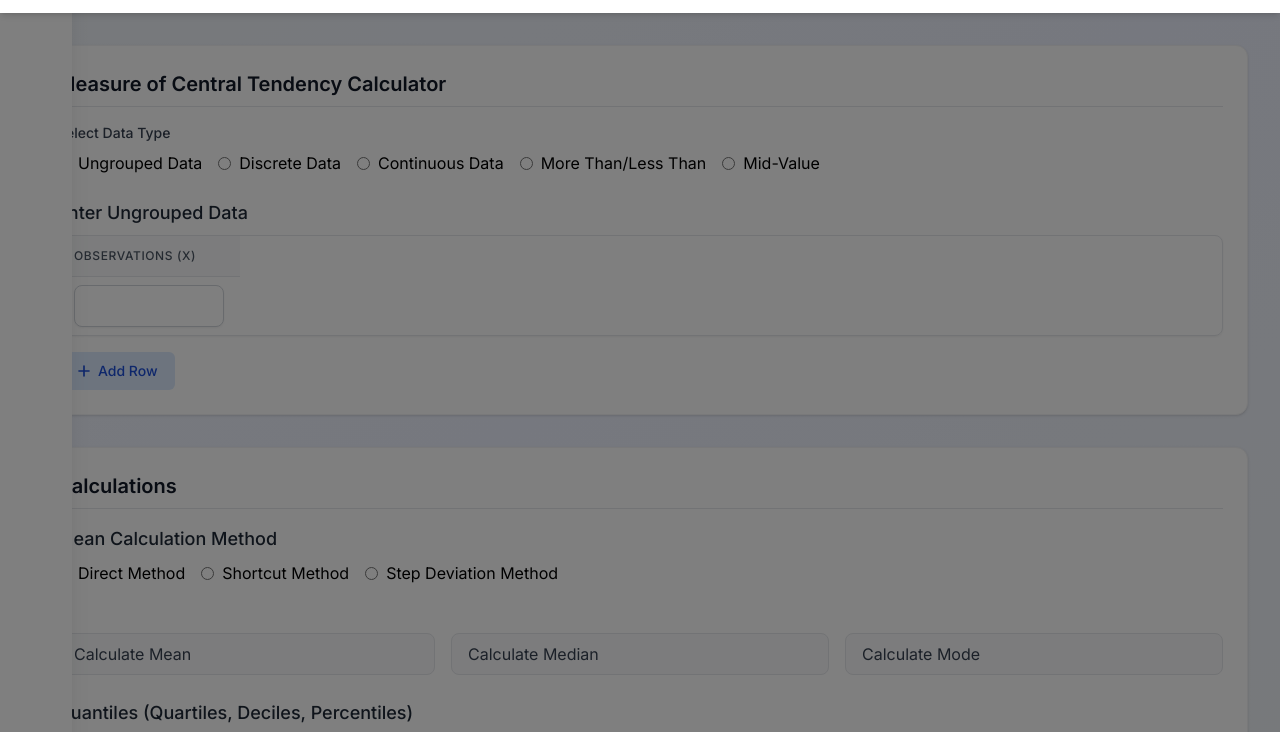
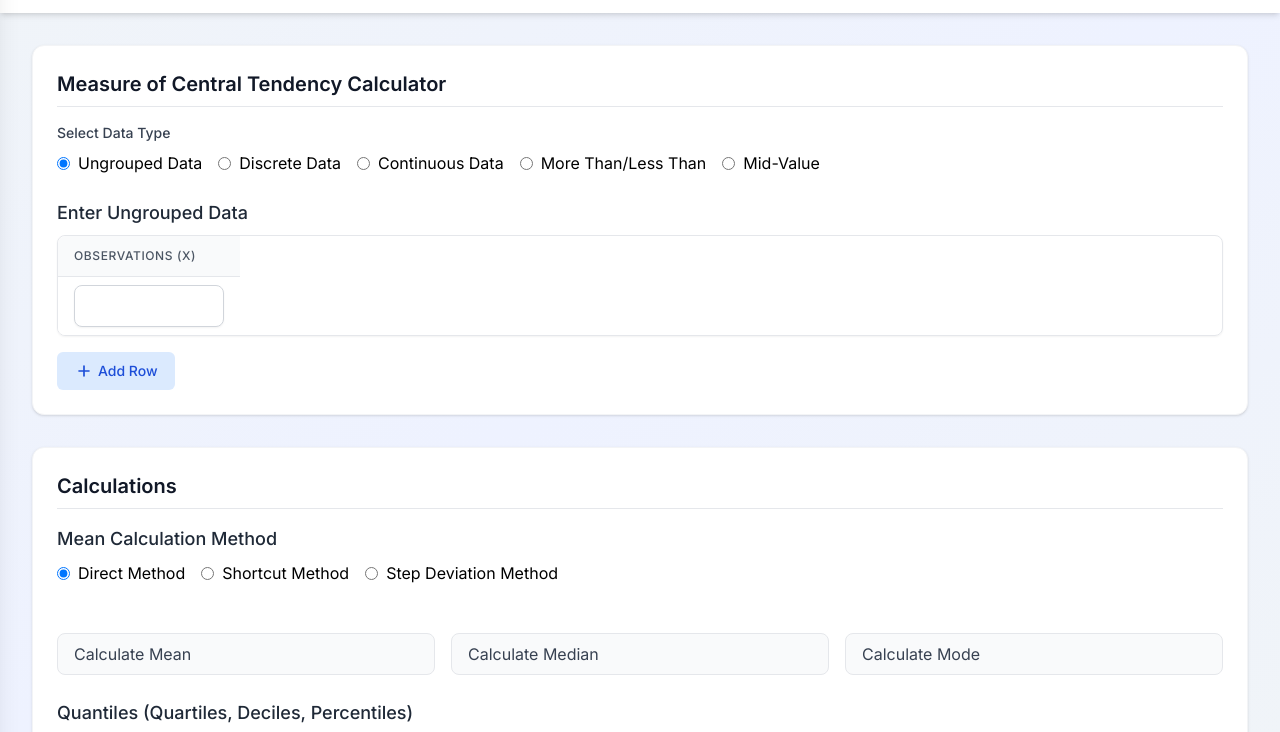
Before and after one commit to SahilDarji/Explorers-lab, a plain HTML site: page statistics/central-tendency/index.html in a window 1280 px wide. Shown: the part 51-783 px from the top of the page. Drawn offline with nearby package versions, Linux system fonts and the light colour scheme; the site is published under a folder, as on GitHub Pages, so addresses that start at the root find nothing.

Commit message:
Change in navigation

```diff
--- a/statistics/central-tendency/index.html
+++ b/statistics/central-tendency/index.html
@@ -51,7 +51,7 @@
             border-bottom-width: 2px;
         }
     </style>
-    <link rel="stylesheet" href="/shared/css/styles.css">
+    <link rel="stylesheet" href="../../shared/css/styles.css">
 </head>
 <body class="min-h-screen relative">
     <!-- Sidebar -->
@@ -420,7 +420,7 @@
     </footer>
 
     <!-- JavaScript for common functionality (sidebar, navigation) -->
-    <script src="/shared/js/common.js"></script>
+    <script src="../../shared/js/common.js"></script>
     <script type="module" src="./central-tendency.js"></script>
 </body>
 </html>
```
Also changed, not shown: statistics/correl-regression/index.html (+2 -2 lines).
